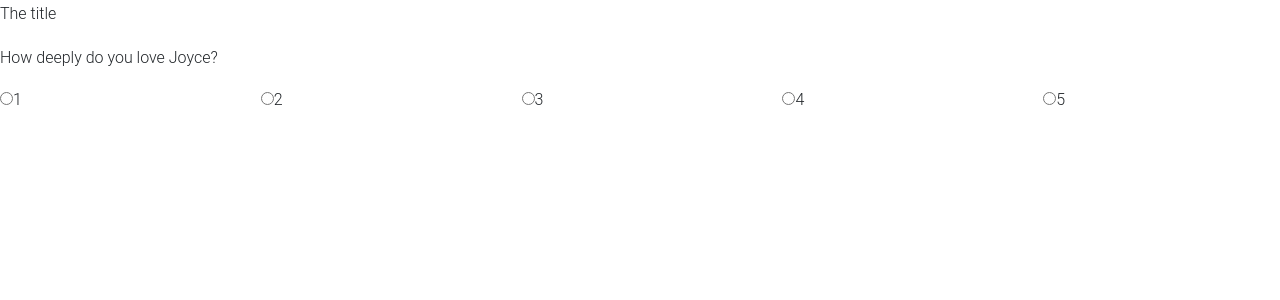
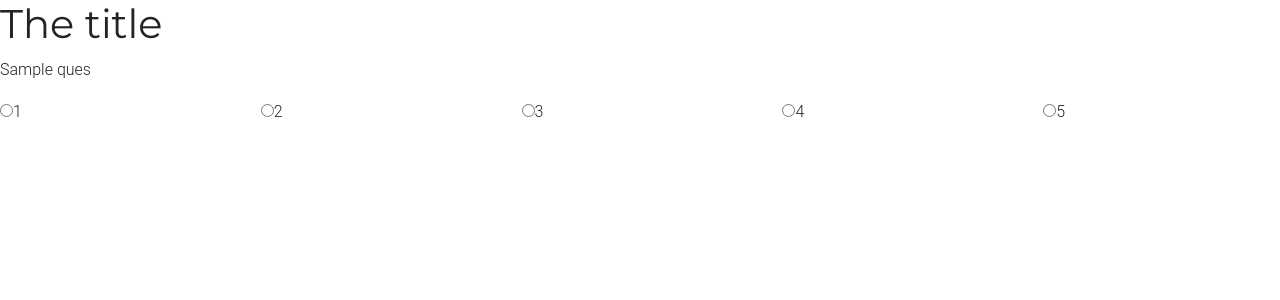
Before and after one commit to diyanaco/TAJMA_OUM, a Flask app: template templates/questionaire-me.html in a window 1280 px wide. Shown: the top 300 px of the page. Run offline with Flask 2, Linux system fonts and the light colour scheme; the template is opened without the code that fills it: most values are stand-ins (such as "Sample title", 1, 10 or a date in 2020); some libraries are stand-ins or nearby versions; some web fonts are replaced.

Commit message:
Integrate dynamic questions into questionaire.-me

```diff
--- a/app.py
+++ b/app.py
@@ -49,7 +49,7 @@ def login():
 @app.route("/questionaire", methods=["GET","POST"])
 def questionaire():
     hello = "Hello"
-    return render_template("questionaire.html", value=myresult , hello=hello)
+    return render_template("questionaire-me.html", value=myresult , hello=hello)
 
 @app.route("/test", methods=["GET","POST"])
 def test():
--- a/templates/questionaire-me.html
+++ b/templates/questionaire-me.html
@@ -1,5 +1,6 @@
 <!DOCTYPE html>
 <html lang="en">
+
 <head>
     <meta charset="utf-8" />
     <meta name="viewport" content="width=device-width, initial-scale=1, shrink-to-fit=no" />
@@ -12,7 +13,8 @@
     <script src="https://use.fontawesome.com/releases/v5.13.0/js/all.js" crossorigin="anonymous"></script>
     <!-- Google fonts-->
     <link href="https://fonts.googleapis.com/css?family=Montserrat:400,700" rel="stylesheet" type="text/css" />
-        <link href="https://fonts.googleapis.com/css?family=Droid+Serif:400,700,400italic,700italic" rel="stylesheet" type="text/css" />
+    <link href="https://fonts.googleapis.com/css?family=Droid+Serif:400,700,400italic,700italic" rel="stylesheet"
+        type="text/css" />
     <link href="https://fonts.googleapis.com/css?family=Roboto+Slab:400,100,300,700" rel="stylesheet" type="text/css" />
     <!-- Core theme CSS (includes Bootstrap)-->
     <!-- <link href="css/styles.css" rel="stylesheet" /> -->
@@ -21,13 +23,15 @@
     <!-- Material Design Bootstrap -->
     <link rel="stylesheet" href="{{ url_for('static', filename='css/mdb.min.css') }}">
 </head>
+
 <body>
     <div class="form">
-            <p>The title</p>
+        <h1>The title</h1>
+        {% for num, ques in value %}
         <div class="question">
             <div class="row">
                 <div class="col">
-                       <p>How deeply do you love Joyce?</p>
+                    <p>{{ques}}</p>
                 </div>
             </div>
             <div class="row">
@@ -48,6 +52,8 @@
                 </div>
             </div>
         </div>
+        {% endfor %}
     </div>
 </body>
+
 </html>
```
Lines whose indentation alone changed are shown as unchanged.
